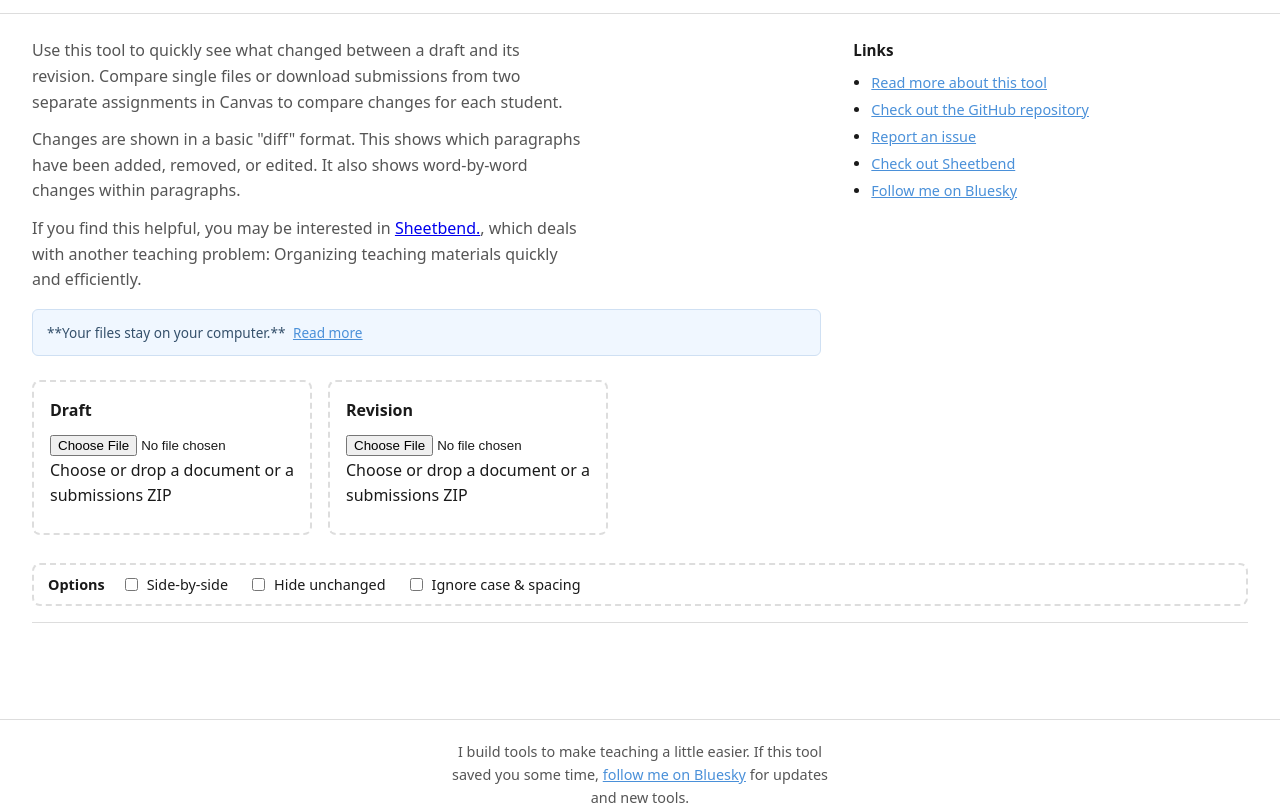
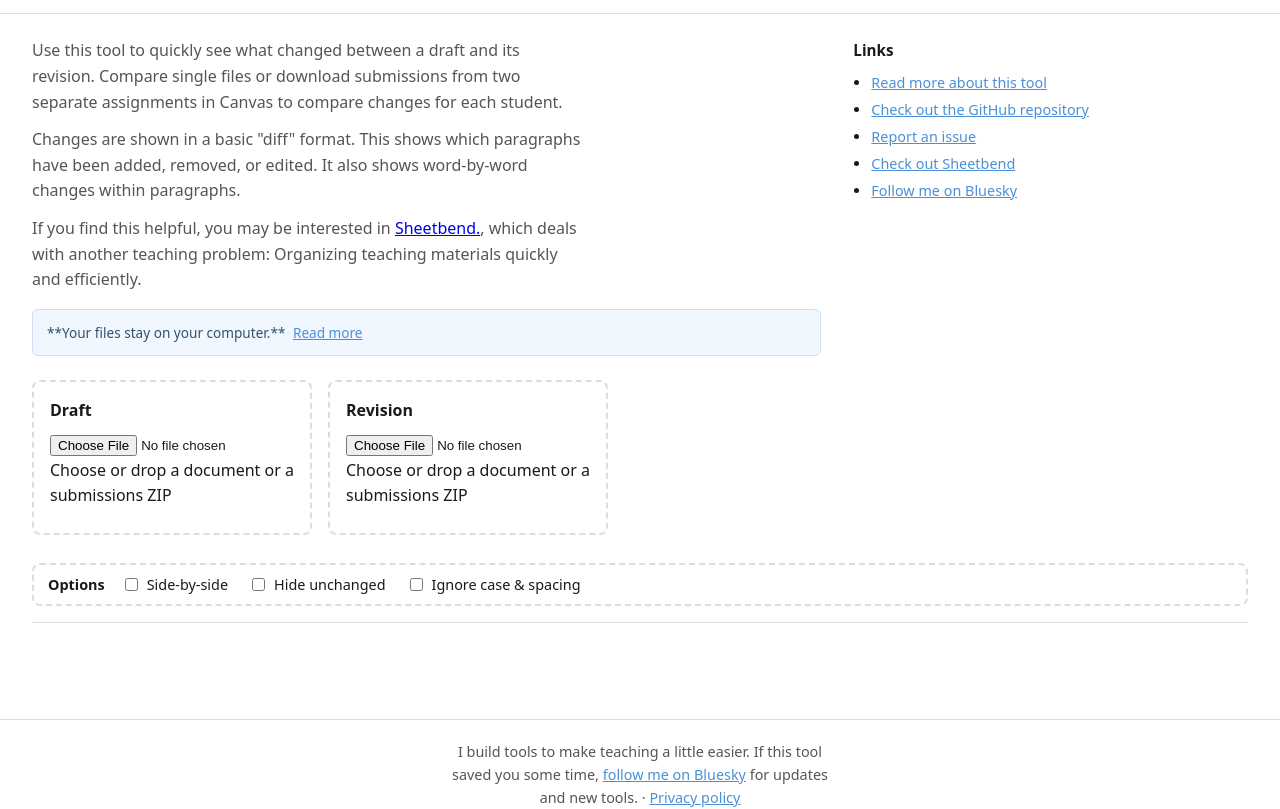
Before and after one commit to jw-docs-4644/revision-diff, a plain HTML site: page index.html in a window 1280 px wide. Shown: the part 57-866 px from the top of the page. Drawn offline with Linux system fonts and the light colour scheme.

Commit message:
deploy: 0548b872594e72c5c98d10e0063307d0a63e145c

```diff
--- a/index.html
+++ b/index.html
@@ -18,7 +18,7 @@
 </div>
 <div class="privacy">
 <details>
-<summary>**Your files stay on your computer.** <span class="read-more"></span></summary><p>This tool runs in your browser. Submission files are read and compared on your own machine and are never uploaded to a server. This tool uses no AI, no tracking, and no analytics. The page loads its code once. It can work offline if you need it to.</p>
+<summary>**Your files stay on your computer.** <span class="read-more"></span></summary><p>This tool runs in your browser. Submission files are read and compared on your own machine and are never uploaded to a server. This tool uses no AI, no tracking, and no analytics. The page loads its code once. It can work offline if you need it to. <a href="https://sheetbend.app/privacy">Privacy policy</a></p>
 </details>
 </div>
 </div>
@@ -61,7 +61,7 @@
 <div class="stats" id="stats" hidden></div>
 </div>
 <section class="output" id="output"></section>
-</div><footer class="tool-cta"><p>I build tools to make teaching a little easier. If this tool saved you some time, <a href="https://bsky.app/profile/josh-welsh.bsky.social">follow me on Bluesky</a> for updates and new tools. </p>
+</div><footer class="tool-cta"><p>I build tools to make teaching a little easier. If this tool saved you some time, <a href="https://bsky.app/profile/josh-welsh.bsky.social">follow me on Bluesky</a> for updates and new tools. · <a href="https://sheetbend.app/privacy">Privacy policy</a></p>
 </footer>
 
   </body>
```
